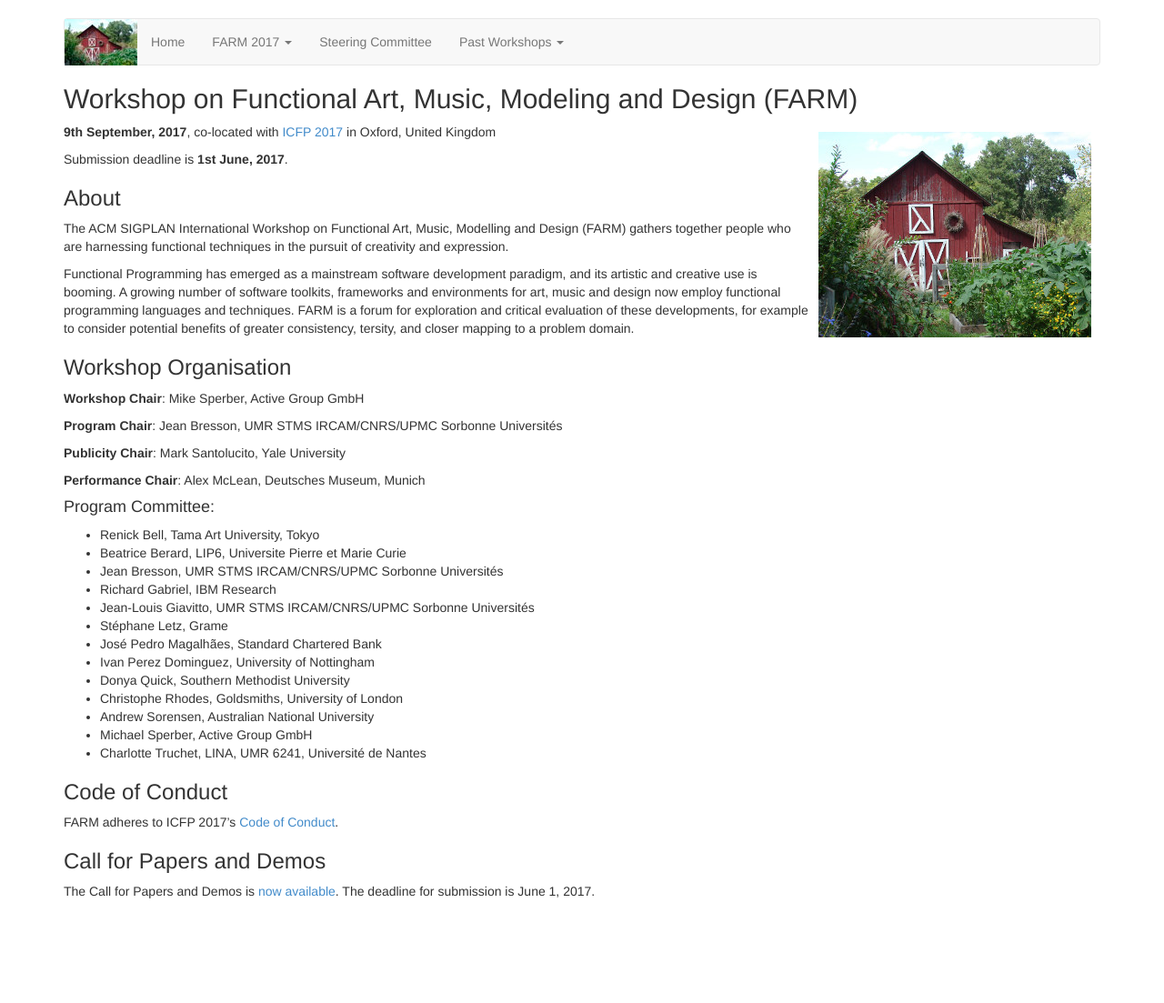
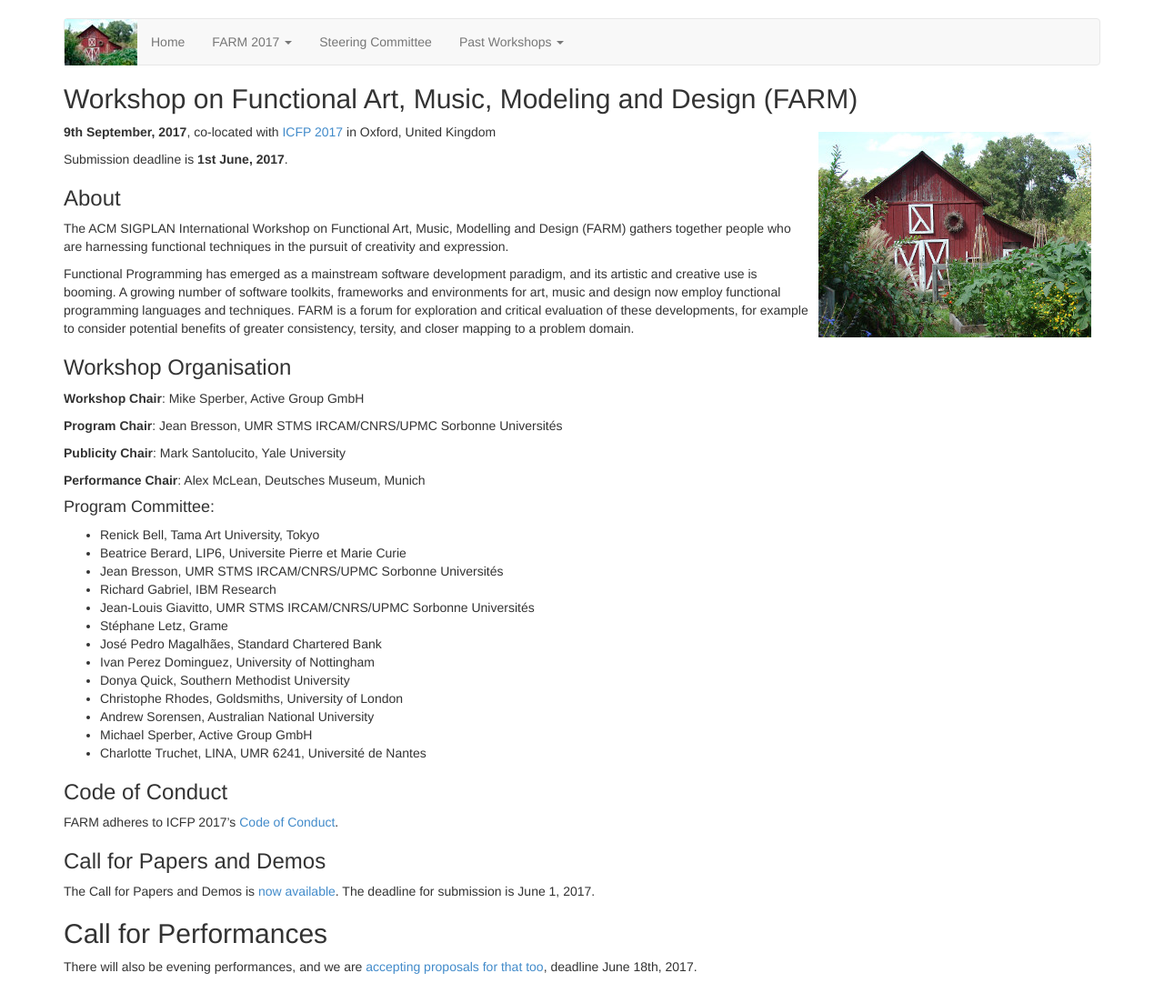
Before and after one commit to functional-art/functional-art.github.com, a Jekyll site: the page built from 2017/index.md, in a window 1280 px wide. Shown: the whole page at 91% size. Built offline with Jekyll 4.4.1, drawn with Linux system fonts in a browser that asks for light colours; nearby versions of some CDN libraries; before the commit the page ends 1020 px from its top, so only the background shows below that.

Commit message:
Update index.md

```diff
--- a/2017/index.md
+++ b/2017/index.md
@@ -61,3 +61,7 @@ FARM adheres to ICFP 2017's
 
 The Call for Papers and Demos is [now available](cfp.html).
 The deadline for submission is June 1, 2017.
+
+## Call for Performances
+
+There will also be evening performances, and we are [accepting proposals for that too](http://functional-art.org/2017/call-for-performances.html), deadline June 18th, 2017.
```
